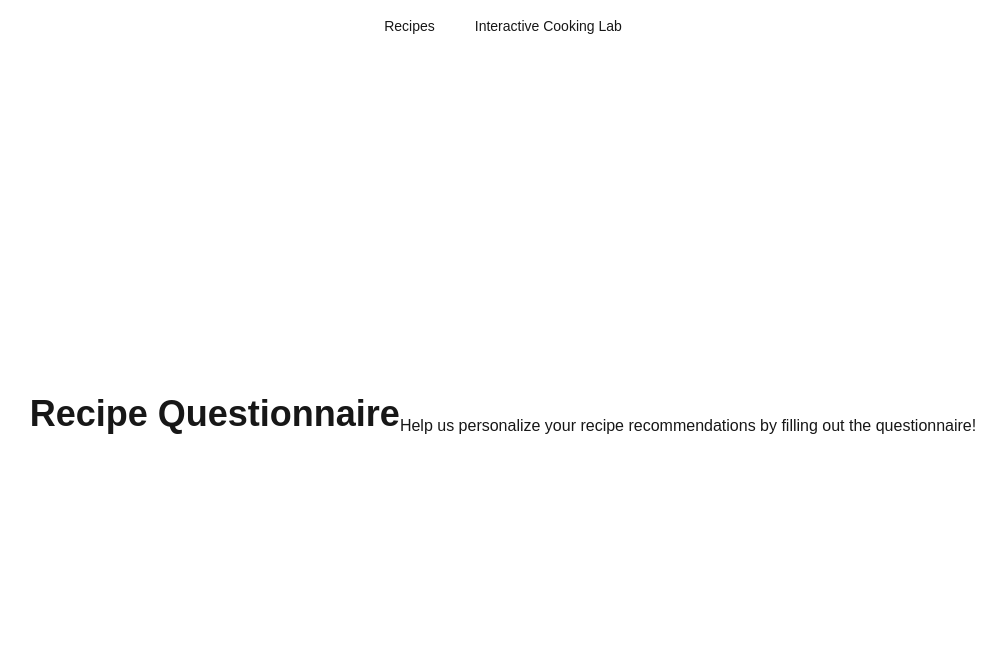
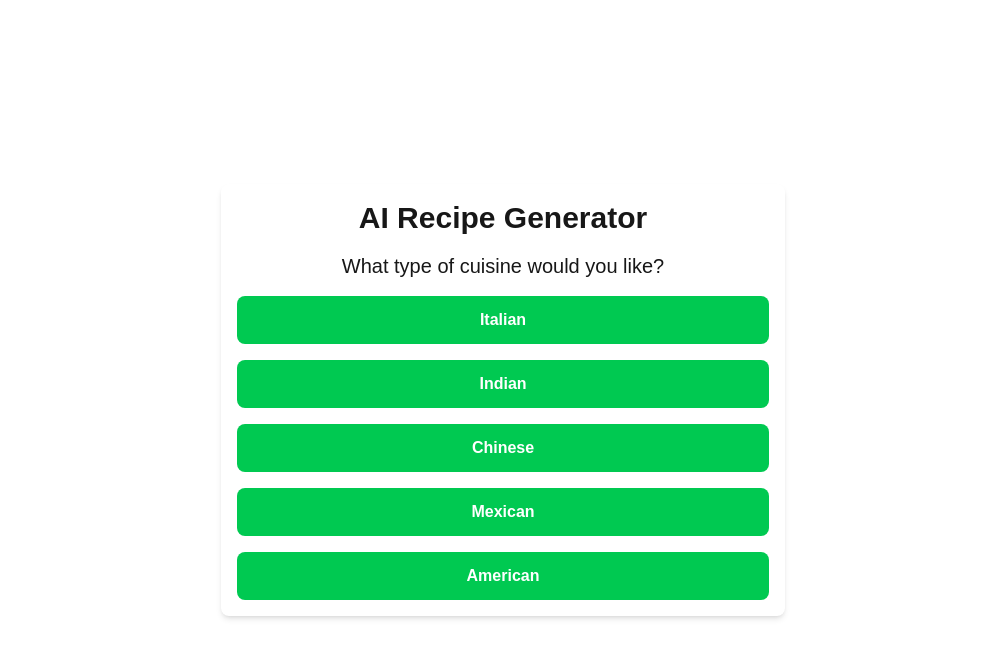
Before and after one commit to sydneytsai/burnt-to-perfection, a Next.js app: page /recipe-questionnaire in a window 1280 px wide. Shown: the top 658 px of the page, without its empty margins (137-1143 px from the left). Built offline with nearby package versions, Linux system fonts and the light colour scheme.

Commit message:
added to questionnaire

```diff
--- a/app/recipe-questionnaire/page.tsx
+++ b/app/recipe-questionnaire/page.tsx
@@ -1,16 +1,143 @@
-// app/recipe-questionnaire/page.tsx
-import Navbar from "@/components/Navbar";
+"use client";
 
-export default function RecipeQuestionnaire() {
+import React, { useState } from "react";
+import axios from "axios";
+
+const RecipeGenerator = () => {
+  // State to store answers to each question
+  const [answers, setAnswers] = useState({
+    cuisine: "",
+    mealType: "",
+    dietaryRestrictions: "",
+    cookingTime: "",
+    ingredientPreference: "",
+  });
+
+  // State to track the current question
+  const [currentQuestion, setCurrentQuestion] = useState(0);
+  const [generatedRecipe, setGeneratedRecipe] = useState("");
+  const [loading, setLoading] = useState(false);
+
+  // Questions array
+  const questions = [
+    {
+      question: "What type of cuisine would you like?",
+      options: ["Italian", "Indian", "Chinese", "Mexican", "American"],
+      field: "cuisine",
+    },
+    {
+      question: "What type of meal are you looking for?",
+      options: ["Breakfast", "Lunch", "Dinner", "Snack"],
+      field: "mealType",
+    },
+    {
+      question: "Do you have any dietary restrictions?",
+      options: ["Vegetarian", "Vegan", "Gluten-Free", "None"],
+      field: "dietaryRestrictions",
+    },
+    {
+      question: "How much time do you have to cook?",
+      options: ["Less than 30 minutes", "30-60 minutes", "More than 60 minutes"],
+      field: "cookingTime",
+    },
+    {
+      question: "What is your preferred main ingredient?",
+      options: ["Chicken", "Beef", "Tofu", "Vegetables", "Fish"],
+      field: "ingredientPreference",
+    },
+  ];
+
+  // Function to handle the user's answer selection
+  const handleAnswer = (answer) => {
+    setAnswers({
+      ...answers,
+      [questions[currentQuestion].field]: answer,
+    });
+    setCurrentQuestion(currentQuestion + 1);
+  };
+
+  // Function to generate recipe suggestion using OpenAI API
+  const generateRecipeWithOpenAI = async () => {
+    setLoading(true);
+
+    const prompt = `I want to generate a recipe for the following inputs:
+      Cuisine: ${answers.cuisine}
+      Meal Type: ${answers.mealType}
+      Dietary Restrictions: ${answers.dietaryRestrictions}
+      Cooking Time: ${answers.cookingTime}
+      Main Ingredient: ${answers.ingredientPreference}
+
+      Based on these inputs, suggest a recipe.`;
+
+    try {
+      const response = await axios.post(
+        "https://api.openai.com/v1/completions",
+        {
+          model: "text-davinci-003", // Choose the model you want
+          prompt: prompt,
+          max_tokens: 150, // You can adjust this based on how detailed you want the response
+          temperature: 0.7, // Adjust this for more randomness or more focused answers
+        },
+        {
+          headers: {
+            Authorization: `Bearer YOUR_OPENAI_API_KEY`, // Replace with your OpenAI API key
+          },
+        }
+      );
+
+      // Save the response to display as the generated recipe
+      setGeneratedRecipe(response.data.choices[0].text);
+    } catch (error) {
+      console.error("Error generating recipe:", error);
+    } finally {
+      setLoading(false);
+    }
+  };
+
+  // If we've reached the last question, show the generated recipe
+  if (currentQuestion === questions.length) {
+    // Trigger OpenAI recipe generation when all answers are submitted
+    if (!generatedRecipe && !loading) {
+      generateRecipeWithOpenAI();
+    }
+
+    return (
+      <main className="min-h-screen flex flex-col">
+        <section className="flex-grow flex items-center justify-center">
+          <div className="text-center p-4 bg-white shadow-md rounded-lg">
+            <h2 className="text-2xl font-bold mb-4">Recipe Generated!</h2>
+            {loading ? (
+              <p>Generating recipe...</p>
+            ) : (
+              <p>{generatedRecipe}</p>
+            )}
+          </div>
+        </section>
+      </main>
+    );
+  }
+
   return (
     <main className="min-h-screen flex flex-col">
-      <Navbar />
-      <section className="flex-grow flex items-center justify-center text-center space-y-6">
-        <h1 className="text-4xl font-bold">Recipe Questionnaire</h1>
-        <p>Help us personalize your recipe recommendations by filling out the questionnaire!</p>
-
-        {/* Add a form or questions for the questionnaire */}
+      <section className="flex-grow flex items-center justify-center">
+        <div className="text-center p-4 bg-white shadow-md rounded-lg">
+          <h1 className="text-3xl font-bold mb-4">AI Recipe Generator</h1>
+          <h2 className="text-xl mb-4">{questions[currentQuestion].question}</h2>
+          <div className="space-y-4">
+            {questions[currentQuestion].options.map((option, index) => (
+              <button
+                key={index}
+                onClick={() => handleAnswer(option)}
+                className="answer-button px-6 py-3 bg-green-500 text-white font-semibold rounded-lg w-full hover:bg-green-400"
+              >
+                {option}
+              </button>
+            ))}
+          </div>
+        </div>
       </section>
     </main>
   );
-}
+};
+
+export default RecipeGenerator;
```
Also changed, not shown: package.json (+7 -6 lines), 1 other file (tests, documents, lock files or other folders).
